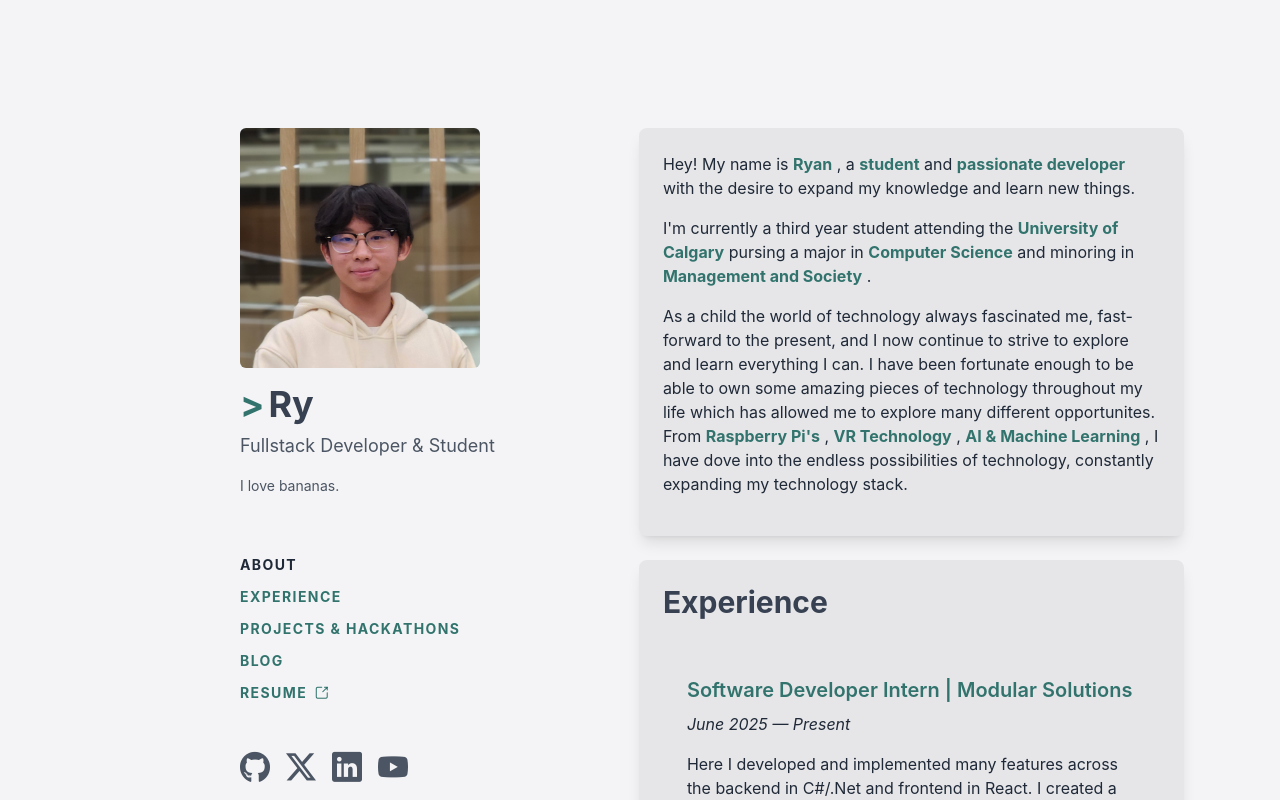
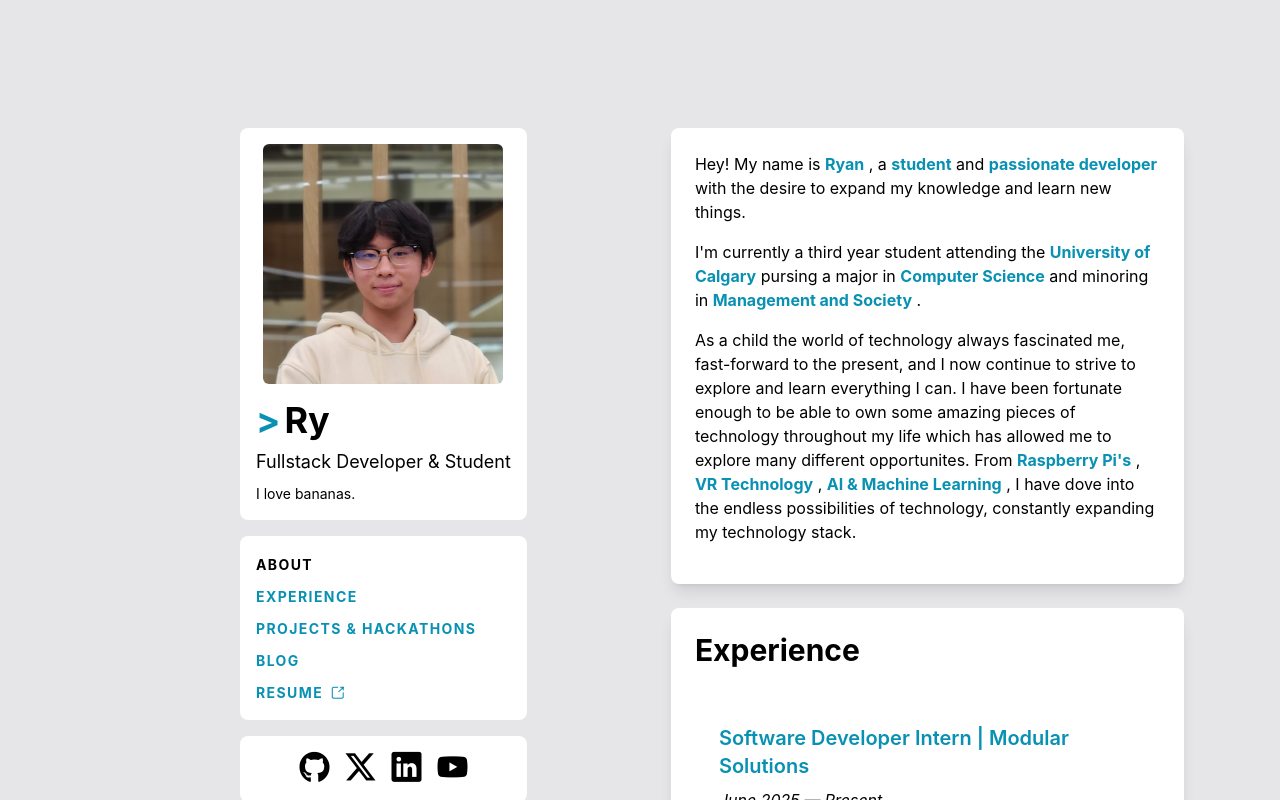
Before and after one commit to ryanwoong/portfolio-website, a Vue app: page / in a window 1280 px wide. Built offline with nearby package versions, Linux system fonts and the light colour scheme.

Commit message:
Change colors, create sections

```diff
--- a/index.html
+++ b/index.html
@@ -1,15 +1,30 @@
-<!DOCTYPE html>
+<!doctype html>
 <html lang="en">
   <head>
-    <meta charset="UTF-8">
-    <link rel="icon" href="/src/assets/favicon.ico">
-    <meta name="viewport" content="width=device-width, initial-scale=1.0">
+    <meta charset="UTF-8" />
+    <link
+      rel="icon"
+      href="/src/assets/favicon.ico"
+    />
+    <meta
+      name="viewport"
+      content="width=device-width, initial-scale=1.0"
+    />
     <title>Ryan Wong</title>
     <!-- Font Awesome for social media icons -->
-    <link rel="stylesheet" href="https://cdnjs.cloudflare.com/ajax/libs/font-awesome/6.4.2/css/all.min.css" integrity="sha512-z3gLpd7yknf1YoNbCzqRKc4qyor8gaKU1qmn+CShxbuBusANI9QpRohGBreCFkKxLhei6S9CQXFEbbKuqLg0DA==" crossorigin="anonymous" referrerpolicy="no-referrer" />
+    <link
+      rel="stylesheet"
+      href="https://cdnjs.cloudflare.com/ajax/libs/font-awesome/6.4.2/css/all.min.css"
+      integrity="sha512-z3gLpd7yknf1YoNbCzqRKc4qyor8gaKU1qmn+CShxbuBusANI9QpRohGBreCFkKxLhei6S9CQXFEbbKuqLg0DA=="
+      crossorigin="anonymous"
+      referrerpolicy="no-referrer"
+    />
   </head>
   <body>
     <div id="app"></div>
-    <script type="module" src="/src/main.ts"></script>
+    <script
+      type="module"
+      src="/src/main.ts"
+    ></script>
   </body>
 </html>
--- a/src/components/Experience.vue
+++ b/src/components/Experience.vue
@@ -18,16 +18,16 @@ const props = defineProps({
                 transition: 'background 0.3s ease, backdrop-filter 0.3s ease',
             }"
         >
-            <h3 class="text-xl font-semibold mb-2 text-sage">
+            <h3 class="text-xl font-semibold mb-2 text-cyan-600">
                 {{ position }} {{ company !== "" ? "|" : "" }} {{ company }}
             </h3>
-            <p class="text-md text-gray-800 italic mb-4">{{ years }}</p>
-            <p class="text-gray-800 max-w-2xl mb-4">{{ description }}</p>
+            <p class="text-md text-black italic mb-4">{{ years }}</p>
+            <p class="text-black max-w-2xl mb-4">{{ description }}</p>
             <div class="flex flex-wrap gap-2">
                 <span
                     v-for="skill in skills"
                     :key="skill"
-                    class="bg-sage text-gray-100 px-3 py-1 rounded-full text-sm"
+                    class="bg-cyan-600 text-gray-100 px-3 py-1 rounded-full text-sm"
                 >
                     {{ skill }}
                 </span>
--- a/src/components/Experiences.vue
+++ b/src/components/Experiences.vue
@@ -8,8 +8,8 @@
 </script>
 
 <template>
-    <div class="p-6 rounded-lg group backdrop-blur-md shadow-lg max-w-3xl" :style="{backgroundColor: '#e6e6e9'}">
-        <h2 class="text-3xl font-bold mb-8 text-gray-700">Experience</h2>
+    <div class="p-6 rounded-lg group backdrop-blur-md shadow-lg max-w-3xl" :style="{backgroundColor: '#ffffff'}">
+        <h2 class="text-3xl font-bold mb-8 text-black">Experience</h2>
         <Experience
           v-for="(experience, index) in experiences"
           :key="index"
--- a/src/components/Navbar.vue
+++ b/src/components/Navbar.vue
@@ -70,75 +70,35 @@ const toggleMobileMenu = () => {
 
 <template>
   <nav class="w-100 p-12 md:flex md:flex-col md:mt-20 md:ml-[15%]">
-    <div class="sticky top-12">
-      <!-- Profile photo (desktop only) -->
+    <div class="sticky top-12 flex flex-col gap-4">
+      <!-- Section 1: Profile -->
+      <div class="bg-white rounded-lg p-4">
         <img
           src="@/assets/me.jpg"
           alt="Ryan"
-        class="hidden md:block w-60 h-60 object-cover rounded-md mb-4"
+          class="hidden md:block w-60 h-60 object-cover rounded-md mb-4 mx-auto"
         />
-      <!-- Typing animation for Ryan Wong -->
-      <h1 class="flex text-4xl font-bold mb-2 text-gray-700">
-        <span class="text-sage-100 mr-1">></span>
+        <h1 class="flex text-4xl font-bold mb-2 text-black">
+          <span class="text-cyan-600 mr-1">></span>
           {{ typingText }}
-        <!-- Show full text on small screens -->
         </h1>
-      <p class="text-lg mb-4 text-gray-600">Fullstack Developer & Student</p>
-      <div class="flex items-center gap-2 mb-14">
-        <p class="text-sm text-gray-600">I love bananas.</p>
-        <!-- <img src="../assets/banana.png" class="inline-block h-10 w-auto"> -->
+        <p class="text-lg mb-2 text-black">Fullstack Developer & Student</p>
+        <p class="text-sm text-black">I love bananas.</p>
       </div>
 
-      <div class="relative">
-        <!-- Mobile menu container -->
-        <div class="md:hidden flex justify-between items-center mb-4">
-          <!-- Mobile menu toggle button -->
+      <!-- Section 2: Menu -->
+      <div class="bg-white rounded-lg p-4">
+        <!-- Mobile toggle -->
+        <div class="md:hidden flex items-center mb-4">
           <button
             @click="toggleMobileMenu"
-            class="text-sage hover:text-sage-100 transition-colors"
+            class="text-cyan-600 hover:text-cyan-600 transition-colors"
           >
             <i :class="['pi', isMobileMenuOpen ? 'pi-times' : 'pi-bars', 'text-2xl']"></i>
           </button>
-
-          <!-- Social links (visible on mobile) -->
-          <div class="flex space-x-4">
-            <a
-              href="https://github.com/ryanwoong"
-              target="_blank"
-              class="text-gray-600 hover:text-sage-100 transition-all duration-300"
-            >
-              <span class="sr-only">GitHub</span>
-              <i class="pi pi-github text-3xl"></i>
-            </a>
-            <a
-              href="https://www.linkedin.com/in/ryanwongyyc/"
-              target="_blank"
-              class="text-gray-600 hover:text-sage-100 transition-all duration-300"
-            >
-              <span class="sr-only">LinkedIn</span>
-              <i class="pi pi-linkedin text-3xl"></i>
-            </a>
-            <a
-              href="https://twitter.com/yourusername"
-              target="_blank"
-              class="text-gray-600 hover:text-sage-100 transition-all duration-300"
-            >
-              <span class="sr-only">Twitter</span>
-              <i class="pi pi-twitter text-3xl"></i>
-            </a>
-            <a
-              href="https://youtube.com/@yourchannel"
-              target="_blank"
-              class="text-gray-600 hover:text-sage-100 transition-all duration-300"
-            >
-              <span class="sr-only">YouTube</span>
-              <i class="pi pi-youtube text-3xl"></i>
-            </a>
-          </div>
         </div>
 
-        <!-- Navigation links -->
-        <ul :class="['space-y-2 mb-6 md:mb-12', { hidden: !isMobileMenuOpen, 'md:block': true }]">
+        <ul :class="['space-y-2', { hidden: !isMobileMenuOpen, 'md:block': true }]">
           <li
             v-for="section in sections"
             :key="section"
@@ -147,7 +107,7 @@ const toggleMobileMenu = () => {
               <RouterLink
                 to="/resume"
                 target="_blank"
-                class="text-sage hover:text-sage-100 transition-colors text-sm tracking-widest font-bold"
+                class="text-cyan-600 hover:text-cyan-600 transition-colors text-sm tracking-widest font-bold"
               >
                 {{ section }}
                 <span class="pi pi-external-link text-xs ml-1"></span>
@@ -157,7 +117,7 @@ const toggleMobileMenu = () => {
               <a
                 href="https://blog.ryanwong.ca"
                 target="_blank"
-                class="text-sage hover:text-sage-100 transition-colors text-sm tracking-widest font-bold"
+                class="text-cyan-600 hover:text-cyan-600 transition-colors text-sm tracking-widest font-bold"
               >
                 {{ section }}
               </a>
@@ -169,23 +129,24 @@ const toggleMobileMenu = () => {
                   toggleMobileMenu();
                 "
                 :class="{
-                  'text-sage': activeSection !== sectionIds[section],
-                  'text-gray-800': activeSection === sectionIds[section],
+                  'text-cyan-600': activeSection !== sectionIds[section],
+                  'text-black': activeSection === sectionIds[section],
                 }"
-                class="hover:text-sage-100 transition-colors text-sm tracking-widest font-bold cursor-pointer"
+                class="hover:text-cyan-600 transition-colors text-sm tracking-widest font-bold cursor-pointer"
               >
                 {{ section }}
               </a>
             </template>
           </li>
         </ul>
+      </div>
 
-        <!-- Social links (hidden on mobile, visible on larger screens) -->
-        <div class="hidden md:flex space-x-4">
+      <!-- Section 3: Socials -->
+      <div class="bg-white rounded-lg p-4 flex justify-center space-x-4">
         <a
           href="https://github.com/ryanwoong"
           target="_blank"
-            class="text-gray-600 hover:text-sage-100 transition-all duration-300"
+          class="text-black hover:text-cyan-600 transition-all duration-300"
         >
           <span class="sr-only">GitHub</span>
           <i class="pi pi-github text-3xl"></i>
@@ -193,7 +154,7 @@ const toggleMobileMenu = () => {
         <a
           href="https://twitter.com/ryxnwxng"
           target="_blank"
-            class="text-gray-600 hover:text-sage-100 transition-all duration-300"
+          class="text-black hover:text-cyan-600 transition-all duration-300"
         >
           <span class="sr-only">Twitter</span>
           <i class="pi pi-twitter text-3xl"></i>
@@ -201,7 +162,7 @@ const toggleMobileMenu = () => {
         <a
           href="https://www.linkedin.com/in/ryanwongyyc/"
           target="_blank"
-            class="text-gray-600 hover:text-sage-100 transition-all duration-300"
+          class="text-black hover:text-cyan-600 transition-all duration-300"
         >
           <span class="sr-only">LinkedIn</span>
           <i class="pi pi-linkedin text-3xl"></i>
@@ -209,13 +170,12 @@ const toggleMobileMenu = () => {
         <a
           href="https://youtube.com/@ryanwoong"
           target="_blank"
-            class="text-gray-600 hover:text-sage-100 transition-all duration-300"
+          class="text-black hover:text-cyan-600 transition-all duration-300"
         >
           <span class="sr-only">YouTube</span>
           <i class="pi pi-youtube text-3xl"></i>
         </a>
       </div>
     </div>
-    </div>
   </nav>
 </template>
--- a/src/components/Project.vue
+++ b/src/components/Project.vue
@@ -23,16 +23,16 @@ const props = defineProps({
             }"
         >
             <!-- Title will also hover when the entire box is hovered -->
-            <h3 class="text-xl font-semibold mb-2 text-sage transition-all duration-300 group-hover:text-sage-100 hover:text-sage-100">
+            <h3 class="text-xl font-semibold mb-2 text-cyan-600 transition-all duration-300 group-hover:text-cyan-600 hover:text-cyan-600">
                 {{ title }}
                 <li class="pi pi-external-link text-xs ml-2"></li>
             </h3>
-            <p class="text-gray-800 max-w-2xl mb-4">{{ description }}</p>
+            <p class="text-black max-w-2xl mb-4">{{ description }}</p>
             <div class="flex flex-wrap gap-2">
                 <span
                     v-for="skill in skills"
                     :key="skill"
-                    class="bg-sage text-gray-100 px-3 py-1 rounded-full text-sm"
+                    class="bg-cyan-600 text-gray-100 px-3 py-1 rounded-full text-sm"
                 >
                     {{ skill }}
                 </span>
@@ -45,13 +45,13 @@ const props = defineProps({
         v-else
         class="border border-transparent rounded-lg mb-2 transition-all duration-300 max-w-3xl md:p-6 pb-6"
     >
-        <h3 class="text-xl font-semibold mb-2 text-sage">{{ title }}</h3>
-        <p class="text-gray-800 max-w-2xl mb-4">{{ description }}</p>
+        <h3 class="text-xl font-semibold mb-2 text-cyan-600">{{ title }}</h3>
+        <p class="text-black max-w-2xl mb-4">{{ description }}</p>
         <div class="flex flex-wrap gap-2">
             <span
                 v-for="skill in skills"
                 :key="skill"
-                class="bg-sage text-gray-100 px-3 py-1 rounded-full text-sm"
+                class="bg-cyan-600 text-gray-100 px-3 py-1 rounded-full text-sm"
             >
                 {{ skill }}
             </span>
--- a/src/components/Projects.vue
+++ b/src/components/Projects.vue
@@ -8,8 +8,8 @@ const props = defineProps({
 </script>
 
 <template>
-  <div class="p-6 rounded-lg backdrop-blur-md shadow-lg max-w-3xl" :style="{backgroundColor: '#e6e6e9'}">
-    <h2 class="text-3xl font-bold mb-2 text-gray-700">Projects & Hackathons</h2>
+  <div class="p-6 rounded-lg backdrop-blur-md shadow-lg max-w-3xl" :style="{backgroundColor: '#ffffff'}">
+    <h2 class="text-3xl font-bold mb-2 text-black">Projects & Hackathons</h2>
     <Project
       v-for="(project, index) in projects"
       :key="index"
--- a/src/components/Skill.vue
+++ b/src/components/Skill.vue
@@ -7,7 +7,7 @@ const props = defineProps({
 </script>
 
 <template>
-  <span class="bg-sage text-gray-100 px-3 py-1 rounded-full text-sm">
+  <span class="bg-cyan-600 text-gray-100 px-3 py-1 rounded-full text-sm">
     {{ name }}
   </span>
 </template>
--- a/src/components/Skills.vue
+++ b/src/components/Skills.vue
@@ -10,16 +10,16 @@ const props = defineProps({
 </script>
 
 <template>
-  <div class="p-6 rounded-lg backdrop-blur-md shadow-lg max-w-3xl" :style="{backgroundColor: '#e6e6e9'}">
-    <h2 class="text-3xl font-bold mb-8 text-gray-700">Tech Stack</h2>
+  <div class="p-6 rounded-lg backdrop-blur-md shadow-lg max-w-3xl" :style="{backgroundColor: '#ffffff'}">
+    <h2 class="text-3xl font-bold mb-8 text-black">Tech Stack</h2>
 
 
-    <h2 class="text-lg font-bold mb-4 text-gray-700">Languages</h2>
+    <h2 class="text-lg font-bold mb-4 text-black">Languages</h2>
     <div class="flex flex-wrap gap-2 overflow-x-auto">
       <Skill v-for="(language, index) in languages" :key="'language-' + index" :name="language" />
     </div>
 
-    <h2 class="text-lg font-bold mt-6 mb-4 text-gray-700">Technologies & Frameworks</h2>
+    <h2 class="text-lg font-bold mt-6 mb-4 text-black">Technologies & Frameworks</h2>
     <div class="flex flex-wrap gap-2 overflow-x-auto">
       <Skill v-for="(tech, index) in technologiesFrameworks" :key="'tech-' + index" :name="tech" />
     </div>
--- a/src/views/HomeView.vue
+++ b/src/views/HomeView.vue
@@ -75,8 +75,8 @@ onUnmounted(() => {
 
 <template>
   <div
-    class="md:flex md:h-screen text-gray-300"
-    :style="{ backgroundColor: '#f4f4f6' }"
+    class="md:flex md:h-screen text-black"
+    :style="{ backgroundColor: '#e6e6e9' }"
   >
     <Navbar
       :active-section="activeSection"
@@ -90,33 +90,33 @@ onUnmounted(() => {
       <section
         id="about"
         class="p-6 mb-2 md:mb-4 rounded-lg group backdrop-blur-md shadow-lg max-w-3xl"
-        :style="{ backgroundColor: '#e6e6e9' }"
+        :style="{ backgroundColor: '#ffffff' }"
       >
-        <p class="mb-4 text-gray-800">
+        <p class="mb-4 text-black">
           Hey! My name is
-          <span class="text-sage font-bold">Ryan</span>
+          <span class="text-cyan-600 font-bold">Ryan</span>
           , a
-          <span class="text-sage font-bold">student</span>
+          <span class="text-cyan-600 font-bold">student</span>
           and
-          <span class="text-sage font-bold">passionate developer</span>
+          <span class="text-cyan-600 font-bold">passionate developer</span>
           with the desire to expand my knowledge and learn new things.
         </p>
-        <p class="mb-4 text-gray-800">
+        <p class="mb-4 text-black">
           I'm currently a third year student attending the
-          <span class="text-sage font-bold">University of Calgary</span>
+          <span class="text-cyan-600 font-bold">University of Calgary</span>
           pursing a major in
-          <span class="text-sage font-bold">Computer Science</span>
+          <span class="text-cyan-600 font-bold">Computer Science</span>
           and minoring in
-          <span class="text-sage font-bold">Management and Society</span>
+          <span class="text-cyan-600 font-bold">Management and Society</span>
           .
         </p>
-        <p class="mb-4 text-gray-800">
+        <p class="mb-4 text-black">
           As a child the world of technology always fascinated me, fast-forward to the present, and I now continue to strive to explore and learn everything I can. I have been fortunate enough to be able to own some amazing pieces of technology throughout my life which has allowed me to explore many different opportunites. From
-          <span class="text-sage font-bold">Raspberry Pi's</span>
+          <span class="text-cyan-600 font-bold">Raspberry Pi's</span>
           ,
-          <span class="text-sage font-bold">VR Technology</span>
+          <span class="text-cyan-600 font-bold">VR Technology</span>
           ,
-          <span class="text-sage font-bold">AI & Machine Learning</span>
+          <span class="text-cyan-600 font-bold">AI & Machine Learning</span>
           , I have dove into the endless possibilities of technology, constantly expanding my technology stack.
         </p>
       </section>
--- a/src/views/NotFoundView.vue
+++ b/src/views/NotFoundView.vue
@@ -4,11 +4,11 @@
 
 <template>
     <section class="text-center flex flex-col justify-center items-center md:h-screen" :style="{backgroundColor: '#d9d2c7'}">
-      <h1 class="text-6xl font-bold mb-4 text-gray-800">oopsie!</h1>
-      <p class="text-xl mb-5 text-gray-800">Looks like this page doesn't exist...</p>
+      <h1 class="text-6xl font-bold mb-4 text-black">oopsie!</h1>
+      <p class="text-xl mb-5 text-black">Looks like this page doesn't exist...</p>
       <RouterLink
         to="/"
-        class="p-3 rounded-lg group backdrop-blur-md shadow-lg text-gray-800"
+        class="p-3 rounded-lg group backdrop-blur-md shadow-lg text-black"
         :style="{backgroundColor: '#EDEAE5'}"
         >Go Back
     </RouterLink>
```
Lines whose indentation alone changed are shown as unchanged.
